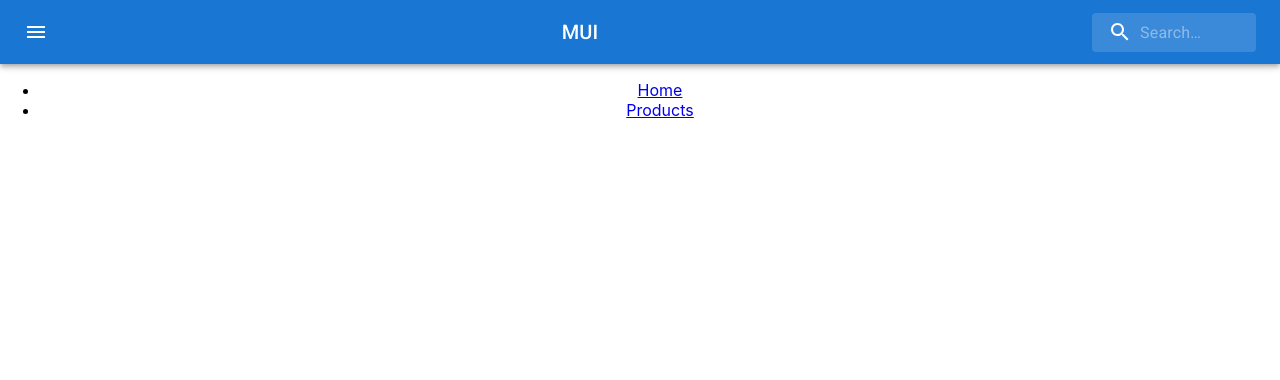
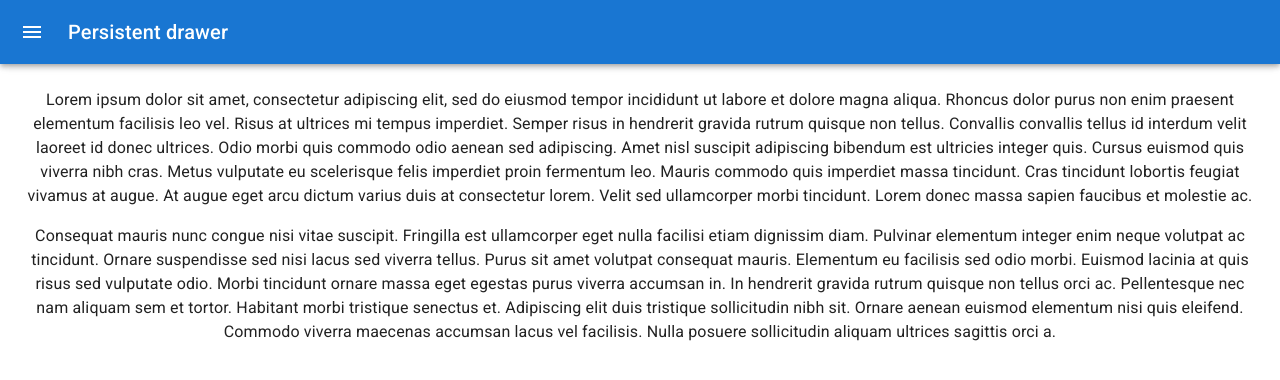
Before and after one commit to andressa-leite/projeto-loja-virtual, a React (Create React App) app: page / in a window 1280 px wide. Before the commit this address had no page. Shown: the top 380 px of the page. Built offline with nearby package versions, Linux system fonts and the light colour scheme.

Commit message:
implementado drawer no menu além do home e products no menu

```diff
--- a/src/App.js
+++ b/src/App.js
@@ -2,44 +2,25 @@ import './App.css';
 import React from 'react';
 import { useState } from 'react';
 import List from './componentes/List/List';
-//import { Router, Switch, Route, Link } from 'react-router-dom';
-import { BrowserRouter as Router, Routes, Route, Link } from "react-router-dom";
+import { BrowserRouter as Router, Routes, Route } from "react-router-dom";
 import Product from './componentes/Product/Product';
-import Nav from './componentes/Nav/Nav';
-
-
-
+import PersistentDrawerLeft from './componentes/Nav/Nav';
 
 function App() {
     return (
     <div className="App">
-      <Nav />
-
 
       <Router>
-      <div>
-        <nav>
-          <ul>
-            <li>
-              <Link to="/">Home</Link>
-            </li>
-            <li>
-              <Link to="/products">Products</Link>
-            </li>
-          </ul>
-        </nav>
+
+        <PersistentDrawerLeft />
 
         <Routes>
           <Route path="/products"  element={<List />}>
-
           </Route>
           <Route path="/products/:id"  element={<Product />}>
+          </Route>
+        </Routes>
 
-          </Route>
-
-
-        </Routes>
-      </div>
     </Router>
 
 
--- a/src/componentes/Nav/Nav.js
+++ b/src/componentes/Nav/Nav.js
@@ -1,90 +1,180 @@
 import * as React from 'react';
-import { styled, alpha } from '@mui/material/styles';
-import AppBar from '@mui/material/AppBar';
+import { styled, useTheme } from '@mui/material/styles';
 import Box from '@mui/material/Box';
+import Drawer from '@mui/material/Drawer';
+import CssBaseline from '@mui/material/CssBaseline';
+import MuiAppBar from '@mui/material/AppBar';
 import Toolbar from '@mui/material/Toolbar';
+import List from '@mui/material/List';
+import Typography from '@mui/material/Typography';
+import Divider from '@mui/material/Divider';
 import IconButton from '@mui/material/IconButton';
-import Typography from '@mui/material/Typography';
-import InputBase from '@mui/material/InputBase';
 import MenuIcon from '@mui/icons-material/Menu';
-import SearchIcon from '@mui/icons-material/Search';
+import ChevronLeftIcon from '@mui/icons-material/ChevronLeft';
+import ChevronRightIcon from '@mui/icons-material/ChevronRight';
+import ListItem from '@mui/material/ListItem';
+import ListItemButton from '@mui/material/ListItemButton';
+import ListItemIcon from '@mui/material/ListItemIcon';
+import ListItemText from '@mui/material/ListItemText';
+import InboxIcon from '@mui/icons-material/MoveToInbox';
+import MailIcon from '@mui/icons-material/Mail';
+import HomeIcon from '@mui/icons-material/Home';
+import ShoppingBasketIcon from '@mui/icons-material/ShoppingBasket';
+import { Link } from "react-router-dom";
 
-const Search = styled('div')(({ theme }) => ({
-  position: 'relative',
-  borderRadius: theme.shape.borderRadius,
-  backgroundColor: alpha(theme.palette.common.white, 0.15),
-  '&:hover': {
-    backgroundColor: alpha(theme.palette.common.white, 0.25),
-  },
+const drawerWidth = 240;
+
+const Main = styled('main', { shouldForwardProp: (prop) => prop !== 'open' })(
+  ({ theme, open }) => ({
+    flexGrow: 1,
+    padding: theme.spacing(3),
+    transition: theme.transitions.create('margin', {
+      easing: theme.transitions.easing.sharp,
+      duration: theme.transitions.duration.leavingScreen,
+    }),
+    marginLeft: `-${drawerWidth}px`,
+    ...(open && {
+      transition: theme.transitions.create('margin', {
+        easing: theme.transitions.easing.easeOut,
+        duration: theme.transitions.duration.enteringScreen,
+      }),
       marginLeft: 0,
-  width: '100%',
-  [theme.breakpoints.up('sm')]: {
-    marginLeft: theme.spacing(1),
-    width: 'auto',
-  },
+    }),
+  }),
+);
+
+const AppBar = styled(MuiAppBar, {
+  shouldForwardProp: (prop) => prop !== 'open',
+})(({ theme, open }) => ({
+  transition: theme.transitions.create(['margin', 'width'], {
+    easing: theme.transitions.easing.sharp,
+    duration: theme.transitions.duration.leavingScreen,
+  }),
+  ...(open && {
+    width: `calc(100% - ${drawerWidth}px)`,
+    marginLeft: `${drawerWidth}px`,
+    transition: theme.transitions.create(['margin', 'width'], {
+      easing: theme.transitions.easing.easeOut,
+      duration: theme.transitions.duration.enteringScreen,
+    }),
+  }),
 }));
 
-const SearchIconWrapper = styled('div')(({ theme }) => ({
-  padding: theme.spacing(0, 2),
-  height: '100%',
-  position: 'absolute',
-  pointerEvents: 'none',
+const DrawerHeader = styled('div')(({ theme }) => ({
   display: 'flex',
   alignItems: 'center',
-  justifyContent: 'center',
+  padding: theme.spacing(0, 1),
+  // necessary for content to be below app bar
+  ...theme.mixins.toolbar,
+  justifyContent: 'flex-end',
 }));
 
-const StyledInputBase = styled(InputBase)(({ theme }) => ({
-  color: 'inherit',
-  '& .MuiInputBase-input': {
-    padding: theme.spacing(1, 1, 1, 0),
-    // vertical padding + font size from searchIcon
-    paddingLeft: `calc(1em + ${theme.spacing(4)})`,
-    transition: theme.transitions.create('width'),
-    width: '100%',
-    [theme.breakpoints.up('sm')]: {
-      width: '12ch',
-      '&:focus': {
-        width: '20ch',
-      },
-    },
-  },
-}));
+export default function PersistentDrawerLeft() {
+  const theme = useTheme();
+  const [open, setOpen] = React.useState(false);
 
+  const handleDrawerOpen = () => {
+    setOpen(true);
+  };
 
-export default function Nav() {
+  const handleDrawerClose = () => {
+    setOpen(false);
+  };
+
   return (
-      <Box sx={{ flexGrow: 1 }}>
-        <AppBar position="static">
+    <Box sx={{ display: 'flex' }}>
+      <CssBaseline />
+      <AppBar position="fixed" open={open}>
         <Toolbar>
           <IconButton
-              size="large"
-              edge="start"
             color="inherit"
             aria-label="open drawer"
-              sx={{ mr: 2 }}
+            onClick={handleDrawerOpen}
+            edge="start"
+            sx={{ mr: 2, ...(open && { display: 'none' }) }}
           >
             <MenuIcon />
           </IconButton>
-            <Typography
-              variant="h6"
-              noWrap
-              component="div"
-              sx={{ flexGrow: 1, display: { xs: 'none', sm: 'block' } }}
-            >
-              MUI
+          <Typography variant="h6" noWrap component="div">
+            Persistent drawer
           </Typography>
-            <Search>
-              <SearchIconWrapper>
-                <SearchIcon />
-              </SearchIconWrapper>
-              <StyledInputBase
-                placeholder="Search…"
-                inputProps={{ 'aria-label': 'search' }}
-              />
-            </Search>
         </Toolbar>
       </AppBar>
+      <Drawer
+        sx={{
+          width: drawerWidth,
+          flexShrink: 0,
+          '& .MuiDrawer-paper': {
+            width: drawerWidth,
+            boxSizing: 'border-box',
+          },
+        }}
+        variant="persistent"
+        anchor="left"
+        open={open}
+      >
+        <DrawerHeader>
+          <IconButton onClick={handleDrawerClose}>
+            {theme.direction === 'ltr' ? <ChevronLeftIcon /> : <ChevronRightIcon />}
+          </IconButton>
+        </DrawerHeader>
+        <Divider />
+        <List>
+        <Link to="/">
+            <ListItem disablePadding>
+              <ListItemButton>
+                <ListItemIcon>
+                  <HomeIcon />
+                </ListItemIcon>
+
+                <ListItemText primary={"home"} />
+              </ListItemButton>
+            </ListItem>
+        </Link>
+        <Link to="/products">
+            <ListItem disablePadding>
+              <ListItemButton>
+                <ListItemIcon>
+                  <ShoppingBasketIcon />
+                </ListItemIcon>
+                <ListItemText primary={"Products"} />
+              </ListItemButton>
+            </ListItem>
+        </Link>
+        </List>
+        {/* <Divider /> */}
+
+      </Drawer>
+      <Main open={open}>
+        <DrawerHeader />
+        <Typography paragraph>
+          Lorem ipsum dolor sit amet, consectetur adipiscing elit, sed do eiusmod
+          tempor incididunt ut labore et dolore magna aliqua. Rhoncus dolor purus non
+          enim praesent elementum facilisis leo vel. Risus at ultrices mi tempus
+          imperdiet. Semper risus in hendrerit gravida rutrum quisque non tellus.
+          Convallis convallis tellus id interdum velit laoreet id donec ultrices.
+          Odio morbi quis commodo odio aenean sed adipiscing. Amet nisl suscipit
+          adipiscing bibendum est ultricies integer quis. Cursus euismod quis viverra
+          nibh cras. Metus vulputate eu scelerisque felis imperdiet proin fermentum
+          leo. Mauris commodo quis imperdiet massa tincidunt. Cras tincidunt lobortis
+          feugiat vivamus at augue. At augue eget arcu dictum varius duis at
+          consectetur lorem. Velit sed ullamcorper morbi tincidunt. Lorem donec massa
+          sapien faucibus et molestie ac.
+        </Typography>
+        <Typography paragraph>
+          Consequat mauris nunc congue nisi vitae suscipit. Fringilla est ullamcorper
+          eget nulla facilisi etiam dignissim diam. Pulvinar elementum integer enim
+          neque volutpat ac tincidunt. Ornare suspendisse sed nisi lacus sed viverra
+          tellus. Purus sit amet volutpat consequat mauris. Elementum eu facilisis
+          sed odio morbi. Euismod lacinia at quis risus sed vulputate odio. Morbi
+          tincidunt ornare massa eget egestas purus viverra accumsan in. In hendrerit
+          gravida rutrum quisque non tellus orci ac. Pellentesque nec nam aliquam sem
+          et tortor. Habitant morbi tristique senectus et. Adipiscing elit duis
+          tristique sollicitudin nibh sit. Ornare aenean euismod elementum nisi quis
+          eleifend. Commodo viverra maecenas accumsan lacus vel facilisis. Nulla
+          posuere sollicitudin aliquam ultrices sagittis orci a.
+        </Typography>
+      </Main>
     </Box>
   );
 }
```
Also changed, not shown: src/componentes/Nav/Nav.styles.js (added, +44 -0 lines). Lines whose indentation alone changed are shown as unchanged.
